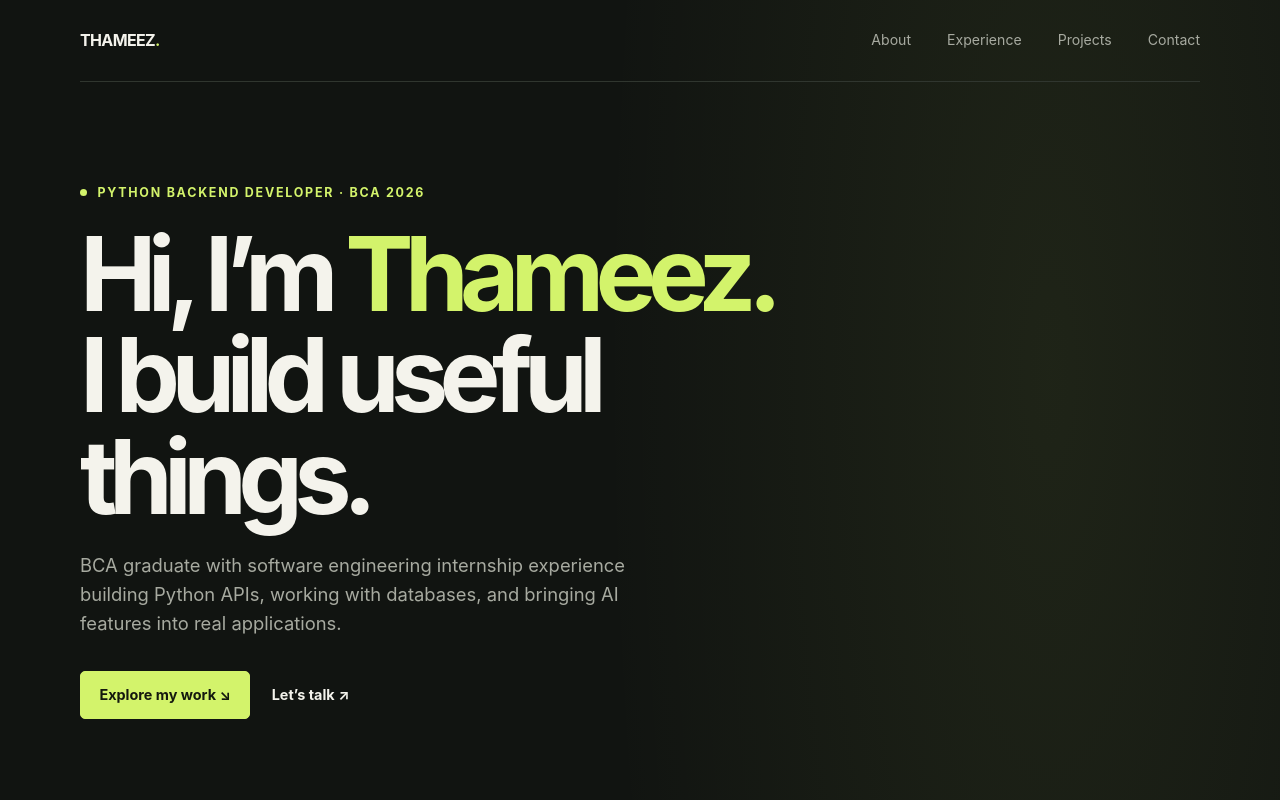
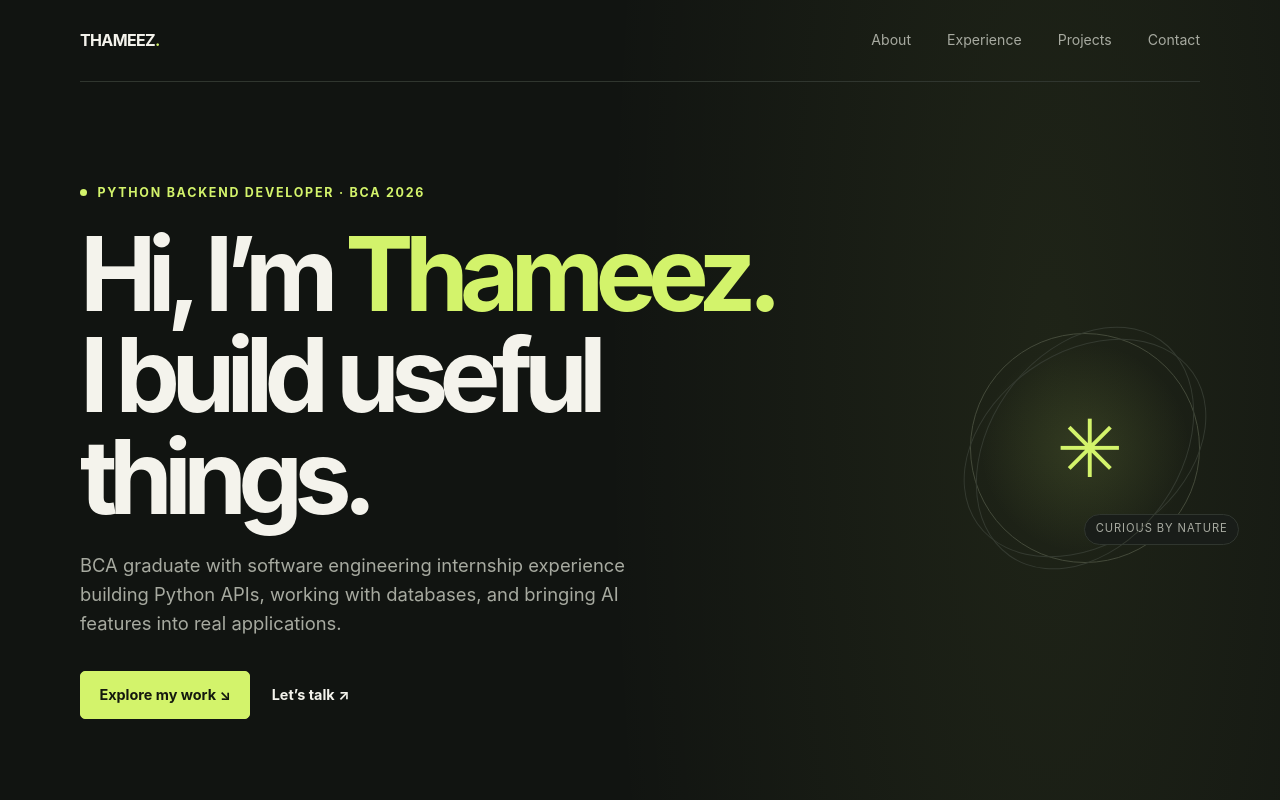
Before and after one commit to thammi-mhd/portfolio, a plain HTML site: page index.html in a window 1280 px wide. Shown: the top 800 px of the page. Drawn offline with Linux system fonts and the light colour scheme.

Commit message:
added a little design

```diff
--- a/index.html
+++ b/index.html
@@ -179,6 +179,57 @@
         color: var(--ink);
         font-size: 0.9rem;
         font-weight: 650;
+      }
+
+      .orbit {
+        position: relative;
+        display: grid;
+        width: 230px;
+        aspect-ratio: 1;
+        place-items: center;
+        justify-self: end;
+        border: 1px solid #444a3a;
+        border-radius: 50%;
+        background: radial-gradient(circle, rgb(211 243 107 / 12%), transparent 65%);
+      }
+
+      .orbit::before,
+      .orbit::after {
+        position: absolute;
+        border: 1px solid #343a30;
+        border-radius: 50%;
+        content: "";
+      }
+
+      .orbit::before {
+        inset: 18px -18px;
+        transform: rotate(-35deg);
+      }
+
+      .orbit::after {
+        inset: -18px 18px;
+        transform: rotate(35deg);
+      }
+
+      .orbit-mark {
+        color: var(--lime);
+        font-size: 5rem;
+        font-weight: 300;
+        letter-spacing: -0.12em;
+      }
+
+      .orbit-note {
+        position: absolute;
+        right: -2.5rem;
+        bottom: 1.1rem;
+        padding: 0.35rem 0.65rem;
+        border: 1px solid var(--line);
+        border-radius: 99px;
+        background: var(--panel);
+        color: var(--muted);
+        font-size: 0.7rem;
+        letter-spacing: 0.08em;
+        text-transform: uppercase;
       }
 
       .section {
@@ -445,6 +496,20 @@
           padding-block: 5rem;
         }
 
+        .orbit {
+          width: 160px;
+          justify-self: start;
+          margin: 0 0 1rem 1.2rem;
+        }
+
+        .orbit-mark {
+          font-size: 3.6rem;
+        }
+
+        .orbit-note {
+          right: -3rem;
+        }
+
         .about-grid {
           grid-template-columns: 1fr;
           gap: 2.5rem;
@@ -550,6 +615,10 @@
             <a class="button" href="#projects">Explore my work <span aria-hidden="true">&nbsp;↘</span></a>
             <a class="text-link" href="mailto:mahammadthameez3@gmail.com?subject=Hello%20Thameez">Let’s talk <span aria-hidden="true">↗</span></a>
           </div>
+        </div>
+        <div class="orbit" aria-hidden="true">
+          <span class="orbit-mark">✳</span>
+          <span class="orbit-note">Curious by nature</span>
         </div>
       </section>
 
```
